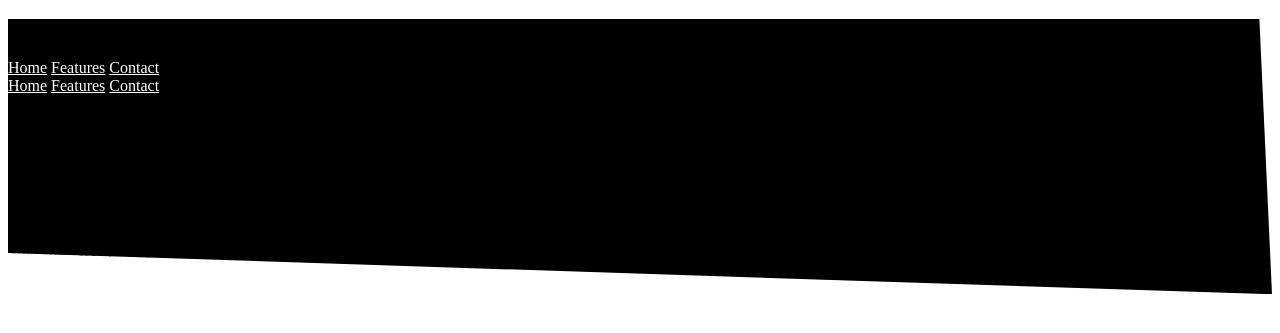
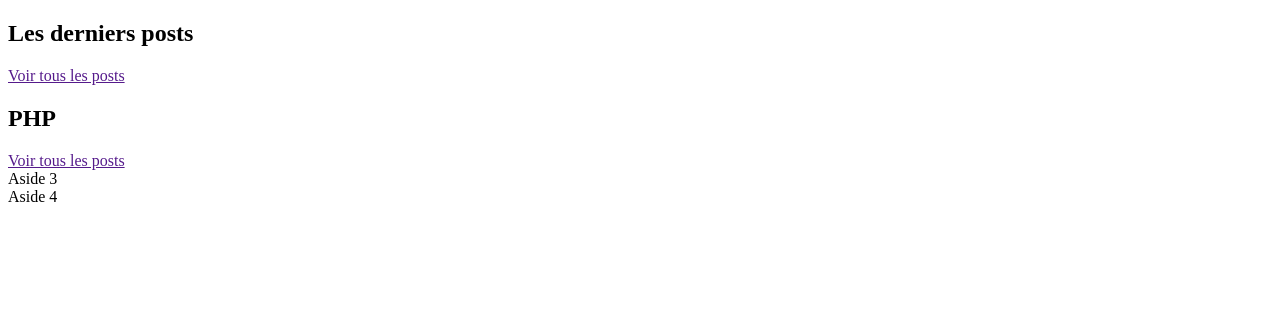
Before and after one commit to cedricHOTZ/codeInfo, a Symfony app: template templates/home/index.html.twig in a window 1280 px wide. Shown: the top 333 px of the page. Run offline with Twig, Linux system fonts and the light colour scheme; the template is opened without the code that fills it, so the values that code supplies are empty; some libraries are stand-ins or nearby versions.

Commit message:
Affichage des derniers posts

```diff
--- a/templates/home/index.html.twig
+++ b/templates/home/index.html.twig
@@ -3,87 +3,87 @@
 {% block title %}Hello HomeController!{% endblock %}
 
 {% block body %}
-
-    <style>
-    /* suppression des marges */
-     .container-fluid {
-       padding: 0;
-       margin:0;
-       }
-        /* container header */
-       .cont{
-         background-color:black;
-        clip-path: polygon(0 0, 99% 0, 100% 100%, 0 85%);
-
-       }
-
-      .bd-placeholder-img {
-        font-size: 1.125rem;
-        text-anchor: middle;
-        -webkit-user-select: none;
-        -moz-user-select: none;
-        user-select: none;
-      }
-       main.px-3{
-           margin-top:7%;
-           margin-bottom:7%;
-       }
-       nav a{
-           color:white !important;
-       }
-       /* Bouton header */
-       .boutton-header{
-    transition: all .5s ease;
-    color: #fff;
-    text-decoration:none;
-    border: 2px solid white;
-    font-family:'Montserrat', sans-serif;
-    text-transform: uppercase;
-    text-align: center;
-    line-height: 1;
-    font-size: 17px;
-    background-color : transparent;
-    padding: 10px;
-    outline: none;
-    border-radius: 4px;
-    list-style-type:none;
-       }
+<h2>Les derniers posts</h2>
+<div class="album py-5 bg-light">
 
 
-     .boutton-header:hover {
-    color: #001F3F;
-    background-color: #fff;
-}
-      @media (min-width: 768px) {
-        .bd-placeholder-img-lg {
-          font-size: 3.5rem;
-        }
-      }
-    </style>
-    <div class="d-flex h-100 text-center text-white cont">
-<div class="cover-container d-flex w-100 h-100 p-3 mx-auto flex-column">
-  <header class="mb-auto">
-    <div>
-      <h3 class="float-md-start mb-0">CodeInfo</h3>
-      <nav class="nav nav-masthead justify-content-left float-md-start">
-        <a class="nav-link active" aria-current="page" href="#">Home</a>
-        <a class="nav-link" href="#">Features</a>
-        <a class="nav-link" href="#">Contact</a>
-      </nav>
-       <nav class="nav nav-masthead justify-content-right float-md-end">
-        <a class="nav-link active" aria-current="page" href="#">Home</a>
-        <a class="nav-link" href="#">Features</a>
-        <a class="nav-link" href="#">Contact</a>
-      </nav>
+      <div class="row row-cols-1 row-cols-sm-2 row-cols-md-3 g-3">
+    {% for post in posts %}
+        <div class="col-md-2">
+
+          <div class="card shadow-sm">
+
+            <img src="{{ (post.image ? vich_uploader_asset(post,'imageFile')|imagine_filter('square_thumbnail_medium') : asset('/images/posts/header.jpg')|imagine_filter('square_thumbnail_medium'))}}" class="card-img-top" alt="">
+            {# <svg class="bd-placeholder-img card-img-top" width="100%" height="225" xmlns="http://www.w3.org/2000/svg" role="img"  preserveAspectRatio="xMidYMid slice" focusable="false"><title>{post.titre}</title><rect width="100%" height="100%" fill="#55595c"/><text x="50%" y="50%" fill="#eceeef" dy=".3em">fgfdgfgkgfdikgd</text></svg> #}
+
+            <div class="card-body">
+             <p class="card-text">{{post.titre}}</p>
+              <p class="card-text">{{post.description|striptags|u.truncate(10,'....',true)|raw }}</p>
+              <div class="d-flex justify-content-between align-items-center">
+                <div class="btn-group">
+                 {% for tags in post.getTags() %}
+                  <button type="button" class="btn btn-sm btn-outline-secondary">{{tags.nom}}</button>
+                  {% endfor %}
+                  <button type="button" class="btn btn-sm btn-outline-secondary">{{post.url}}Voir plus</button>
+                </div>
+                <small class="text-muted">{{post.date|date('d-m-Y')}}</small>
+              </div>
+            </div>
+
+          </div>
+
+        </div>
+         {% endfor %}
+
+        </div>
+         <a href="" class="float-end">Voir tous les posts</a>
+        </div>
+<h2>PHP</h2>
+        <div class="row">
+
+  <section class="col-sm-10 col-md-8">
+  <div class="album py-5 bg-light">
+
+
+      <div class="row row-cols-1 row-cols-sm-2 row-cols-md-3 g-3">
+    {% for post in postsphp %}
+        <div class="col-md-2">
+
+          <div class="card shadow-sm">
+
+            <img src="{{ (post.image ? vich_uploader_asset(post,'imageFile')|imagine_filter('square_thumbnail_medium') : asset('/images/posts/header.jpg')|imagine_filter('square_thumbnail_medium'))}}" class="card-img-top" alt="">
+            {# <svg class="bd-placeholder-img card-img-top" width="100%" height="225" xmlns="http://www.w3.org/2000/svg" role="img"  preserveAspectRatio="xMidYMid slice" focusable="false"><title>{post.titre}</title><rect width="100%" height="100%" fill="#55595c"/><text x="50%" y="50%" fill="#eceeef" dy=".3em">fgfdgfgkgfdikgd</text></svg> #}
+
+            <div class="card-body">
+             <p class="card-text">{{post.titre}}</p>
+              <p class="card-text">{{post.description|striptags|u.truncate(10,'....',true)|raw }}</p>
+              <div class="d-flex justify-content-between align-items-center">
+                <div class="btn-group">
+                 {% for tags in post.getTags() %}
+                  <button type="button" class="btn btn-sm btn-outline-secondary">{{tags.nom}}</button>
+                  {% endfor %}
+                  <button type="button" class="btn btn-sm btn-outline-secondary">{{post.url}}Voir plus</button>
+                </div>
+                <small class="text-muted">{{post.date|date('d-m-Y')}}</small>
+              </div>
+            </div>
+
+          </div>
+
+        </div>
+         {% endfor %}
+
+        </div>
+         <a href="" class="float-end">Voir tous les posts</a>
+        </div>
+
+  </section>
+  <div class="col-md-2">
+    <div class="row">
+      <aside class="col-md-12">Aside 3</aside>
+      <aside class="col-md-12">Aside 4</aside>
     </div>
-  </header>
+  </div>
+</div>
 
-  <main class="px-3">
-    <h1>Code info</h1>
-    <p class="lead">Vous trouverez principalement des articles sur symfony et flutter</p>
-    <p class="lead">
-      <a href="#" class="boutton-header">Partager un article</a>
-    </p>
-  </main>
-  </div>
 {% endblock %}
```
Also changed, not shown: src/Controller/HomeController.php (+14 -3 lines), src/Repository/PostsRepository.php (+22 -6 lines).
